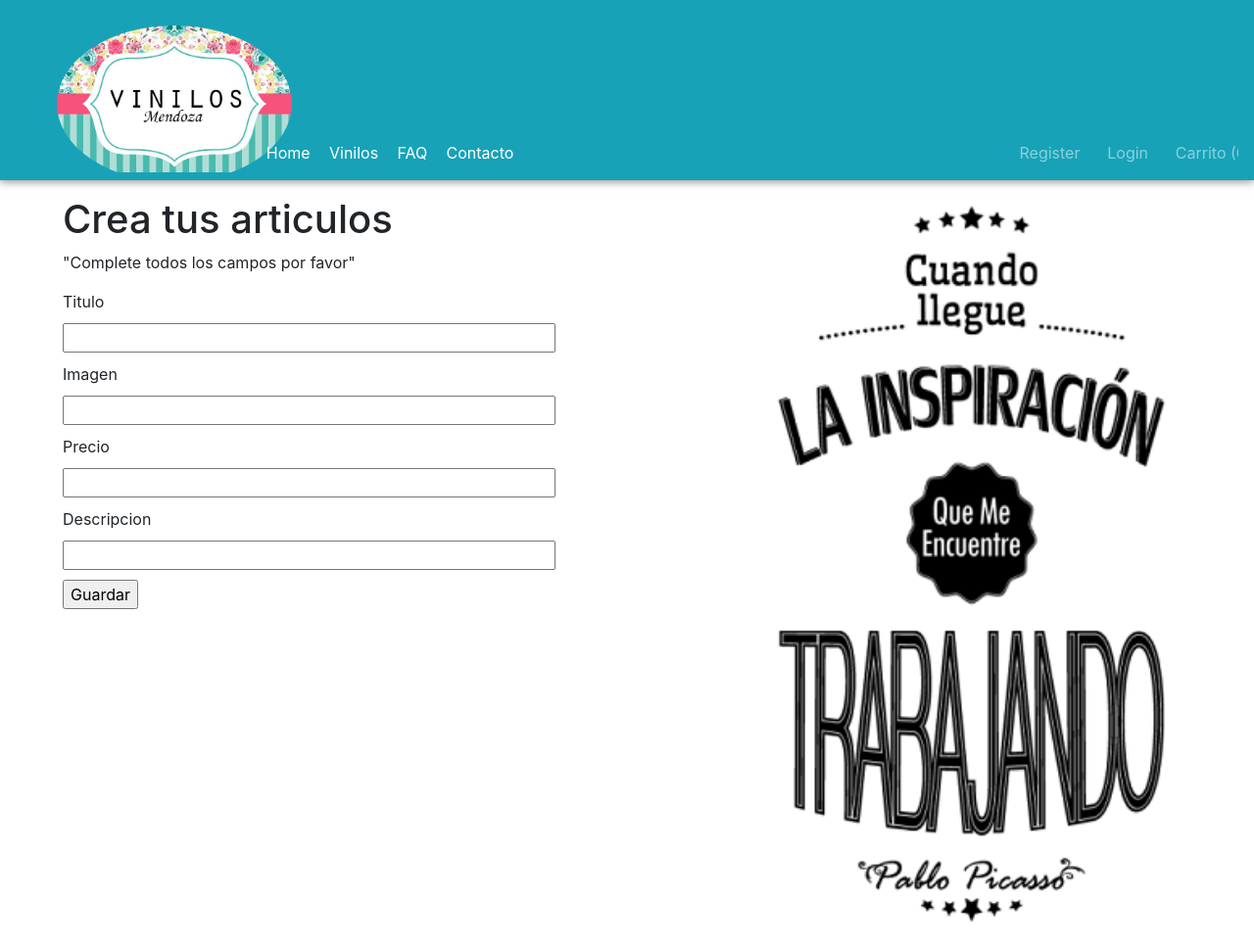
After one commit to Facu-Bernal/Vinilos-Laravel, a Laravel app: page /newarticulo in a window 1280 px wide. The commit adds this page. Shown: the whole page at 98% size. Run offline with Laravel 8, Linux system fonts and the light colour scheme; some libraries are stand-ins or nearby versions.

Commit message:
newarticulo, user-progile

```diff
--- a/public/css/style.css
+++ b/public/css/style.css
@@ -176,6 +176,9 @@
   /* Contacto */
 
   /* Perfil User */
+  .user-prof-det{
+
+  }
   .container mt-6{
     padding-top: 30px;
     background:white;
--- /dev/null
+++ b/resources/views/newarticulo.blade.php
@@ -0,0 +1,33 @@
+@extends('plantilla')
+@extends('header')
+
+@section('newarticulo')
+      <div class="row new-art-row">
+        <div class="new-art-center-column col-sm-12 col-md-5">
+          <h1>Crea tus articulos</h1>
+          <p>"Complete todos los campos por favor"</p>
+          <form class="" action="newarticulo.php" method="post">
+            <div class="new-art">
+              <label for="name">Titulo</label>
+              <input type="text" name="name" id="name" value="">
+            </div>
+            <div class="new-art">
+              <label for="img">Imagen</label>
+              <input type="text" name="img" id="img" value="">
+            </div>
+            <div class="new-art">
+              <label for="precio">Precio</label>
+              <input type="text" name="precio" id="precio" value="">
+            </div>
+            <div class="new-art">
+              <label for="descript">Descripcion</label>
+              <input type="text" name="descript" id="descript" value="">
+            </div>
+            <input type="submit" name="" value="Guardar">
+          </form>
+        </div>
+        <div class="new-art-img col-md-4">
+          <img src="img/18.png" alt="">
+        </div>
+      </div>
+@endsection
--- a/resources/views/plantilla.blade.php
+++ b/resources/views/plantilla.blade.php
@@ -26,6 +26,7 @@
     @yield('register')
     @yield('login')
     @yield('user-profile')
+    @yield('newarticulo')
     @yield('footer')
 </body>
 
--- a/resources/views/user-profile.blade.php
+++ b/resources/views/user-profile.blade.php
@@ -29,7 +29,7 @@
                 </div>
             </div>
             <!-- Profile Settings-->
-          <div class="">
+          <div >
             <div class="col-lg-8 pb-5" id="perf-datosPersonales">
                 <form class="row">
                     <div class="col-md-6">
--- a/routes/web.php
+++ b/routes/web.php
@@ -17,6 +17,9 @@
 Route::get('/contacto', function(){
   return view('contacto');
 });
+Route::get('/', function(){
+  return view('home');
+});
 Route::get('/home', function(){
   return view('home');
 });
@@ -29,3 +32,6 @@
 Route::get('/user-profile', function(){
   return view('user-profile');
 });
+Route::get('/newarticulo', function(){
+  return view('newarticulo');
+});
```
